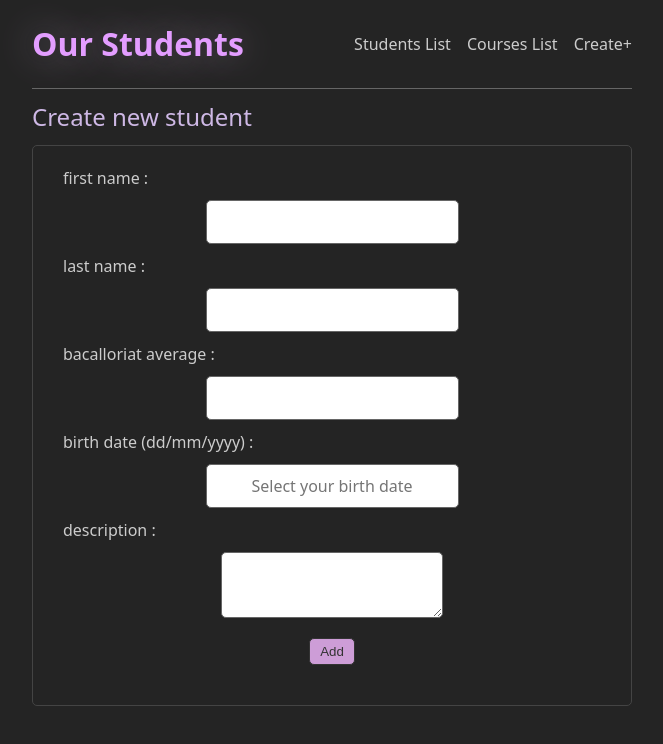
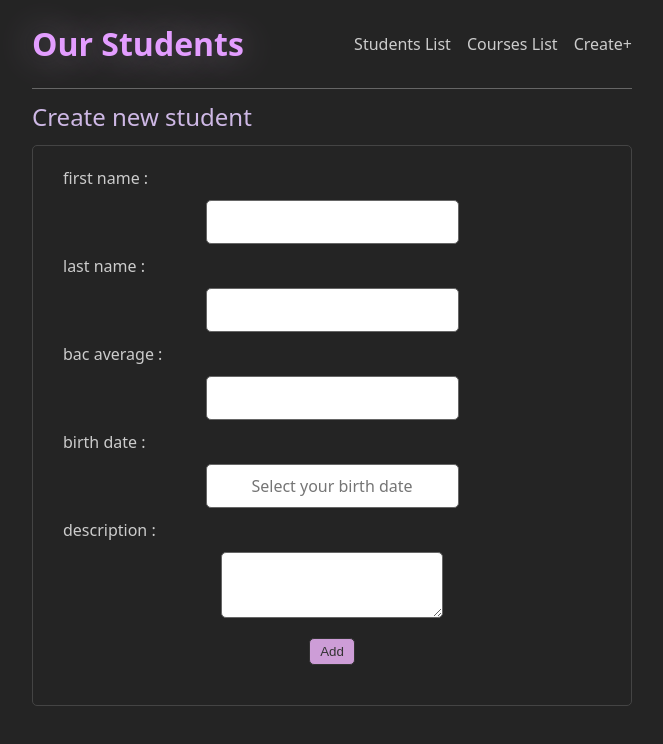
Before and after one commit to abir-cs/StudentHub, a React (Vite) app: page /create in a window 1280 px wide. Shown: the top 744 px of the page, without its empty margins (308-971 px from the left). Built offline with nearby package versions, Linux system fonts and the light colour scheme.

Commit message:
create update

```diff
--- a/src/components/Create.jsx
+++ b/src/components/Create.jsx
@@ -23,9 +23,9 @@ const Create = () => {
             <input type="text" required onChange={e=>setFname(e.target.value)}/>
             <label >last name :</label>
             <input type="text" required onChange={e=>setLname(e.target.value)}/>
-            <label>bacalloriat average :</label>
+            <label>bac average :</label>
             <input type="number" required onChange={e=>setBac(e.target.value)}/>
-            <label>birth date (dd/mm/yyyy) :</label>
+            <label>birth date :</label>
             <div className="mydatepicker">
             <DatePicker
                 selected={birthDate}
```
